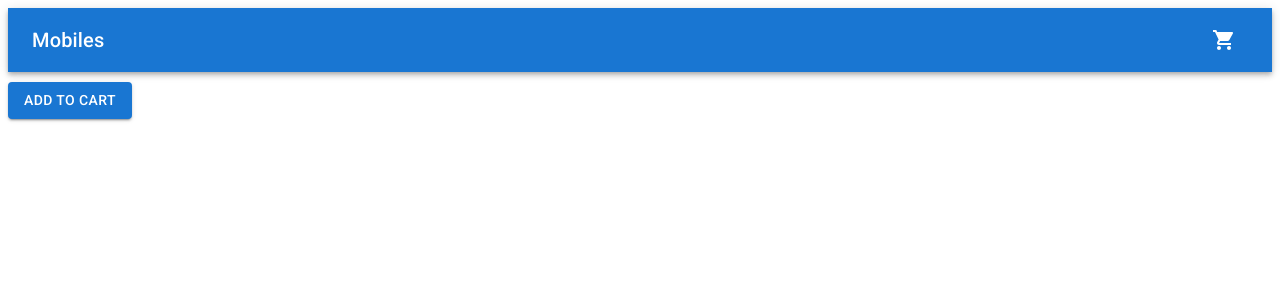
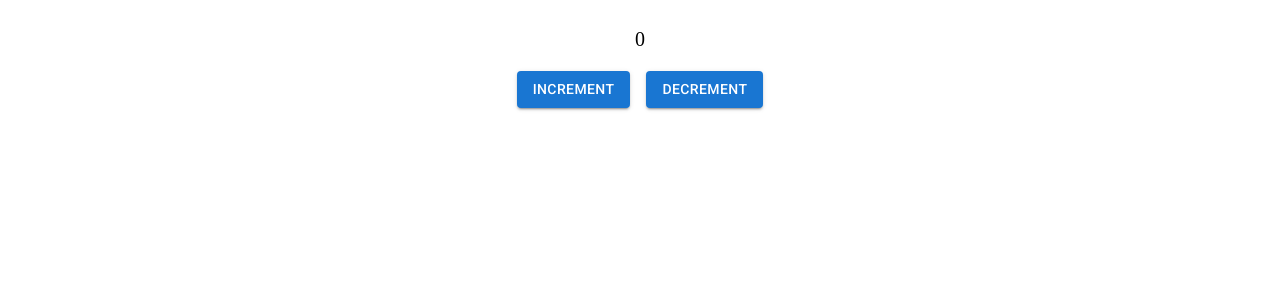
Before and after one commit to piyushdhamecha/weltec-react, a React (Create React App) app: page / in a window 1280 px wide. Shown: the top 300 px of the page. Built offline with nearby package versions, Linux system fonts and the light colour scheme.

Commit message:
05-01-2023 partial useReducer

```diff
--- a/src/index.js
+++ b/src/index.js
@@ -20,7 +20,8 @@ import { BrowserRouter } from "react-router-dom";
 // import App from "./dynamic-routing-21-12-2022";
 // import App from "./private-route-22-12-2022";
 // import App from "./private-route-2-23-12-2022";
-import App from "./state-management-02-01-2023";
+// import App from "./state-management-02-01-2023";
+import App from "./useReducer-05-01-2023";
 
 import { StyledEngineProvider } from "@mui/material/styles";
 
--- /dev/null
+++ b/src/useReducer-05-01-2023/App.js
@@ -0,0 +1,42 @@
+import { Button } from "@mui/material";
+import { Stack } from "@mui/system";
+import { useReducer, useState } from "react";
+
+const reducer = (state, action) => {
+  let newState;
+
+  if (action.type === "INCREMENT") {
+    newState = { count: state.count + 1 };
+  }
+
+  return newState;
+};
+
+const App = () => {
+  //   const [count, setCount] = useState(0);
+  const [state, dispatch] = useReducer(reducer, { count: 0 });
+
+  return (
+    <Stack alignItems="center">
+      <Stack margin="20px 0" fontSize="20px">
+        {state.count}
+      </Stack>
+      <Stack direction="row" spacing={2}>
+        <Button
+          variant="contained"
+          onClick={() => dispatch({ type: "INCREMENT" })}
+        >
+          Increment
+        </Button>
+        <Button
+          variant="contained"
+          // onClick={() => setCount(count - 1)}
+        >
+          Decrement
+        </Button>
+      </Stack>
+    </Stack>
+  );
+};
+
+export default App;
--- /dev/null
+++ b/src/useReducer-05-01-2023/index.js
@@ -0,0 +1,3 @@
+import App from "./App";
+
+export default App;
```
